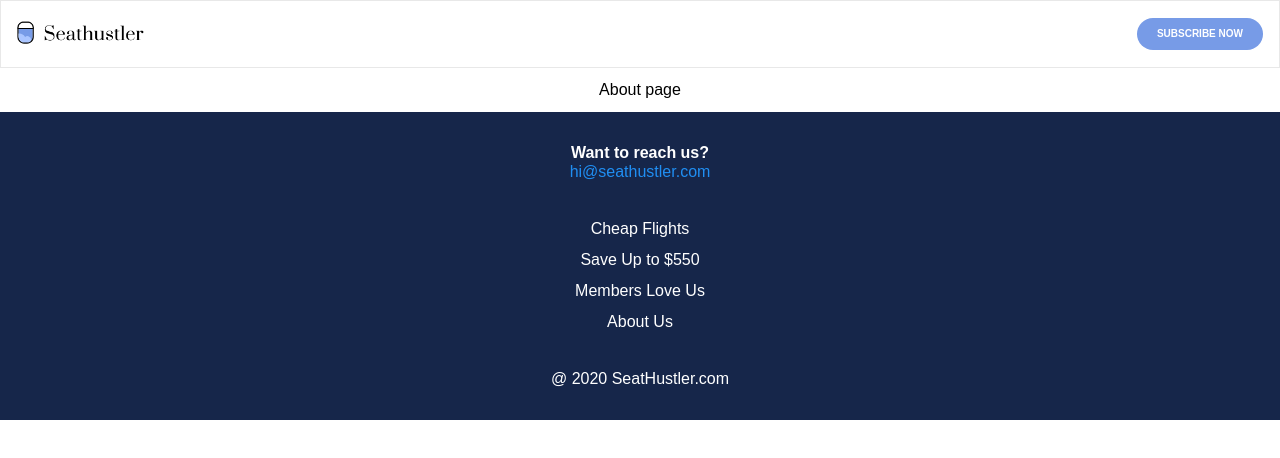
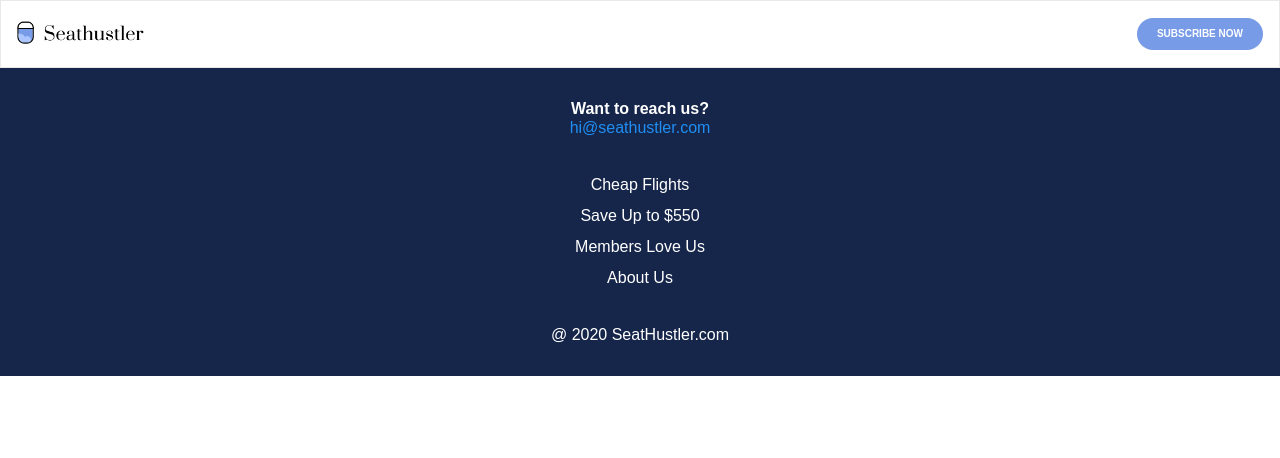
Before and after one commit to LechK/fly-project, a React (Create React App) app: page /about in a window 1280 px wide. Shown: the top 458 px of the page. Built offline with nearby package versions, Linux system fonts and the light colour scheme.

Commit message:
minor header and routes changes

```diff
--- a/src/Routes.js
+++ b/src/Routes.js
@@ -3,7 +3,6 @@ import { BrowserRouter as Router, Switch, Route } from "react-router-dom";
 import { Header, Loading, Footer } from "./components/";
 
 const LazyHome = lazy(() => import("./pages/Home/Home"));
-const AboutLazy = lazy(() => import("./pages/About/About"));
 
 function Routes() {
   return (
@@ -12,7 +11,6 @@ function Routes() {
       <Suspense fallback={<Loading />}>
         <Switch>
           <Route exact path="/" component={LazyHome} />
-          <Route exact path="/about" component={AboutLazy} />
         </Switch>
       </Suspense>
       <Footer
--- a/src/components/Header/Header.jsx
+++ b/src/components/Header/Header.jsx
@@ -2,7 +2,7 @@ import React, { useState } from "react";
 import * as S from "./Header.style";
 import logo from "../../assets/seathustler.png";
 import { Link } from "react-router-dom";
-import { Burger, BurgerMenu, Button } from "..";
+import { Burger, BurgerMenu, Button } from "../../components";
 
 function Header() {
   const [open, setOpen] = useState(false);
```
